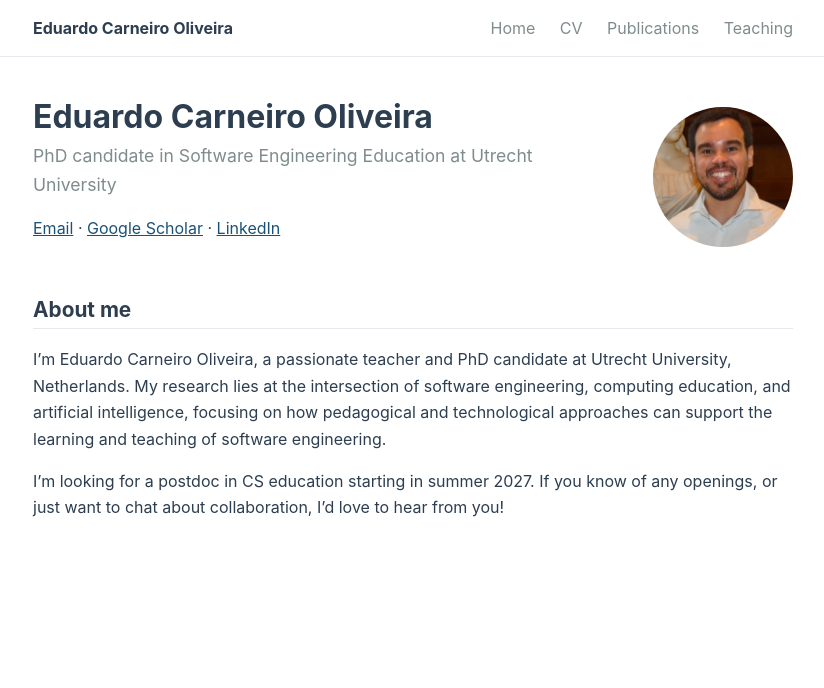
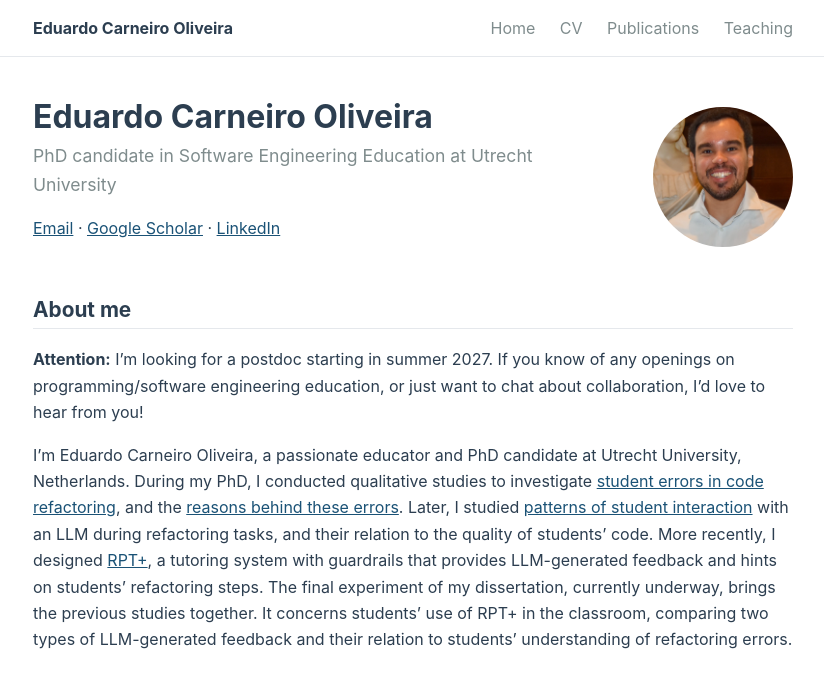
Before and after one commit to eduardo-coliveira/eduardo-coliveira.github.io, a Jekyll site: the page built from index.md, in a window 1280 px wide. Shown: the top 688 px of the page, without its empty margins (227-1051 px from the left). Built offline with Jekyll 4.4.1, drawn with Linux system fonts in a browser that asks for light colours.

Commit message:
Updating homepage.

```diff
--- a/index.md
+++ b/index.md
@@ -17,6 +17,6 @@ layout: default
 
 ## About me
 
-I'm Eduardo Carneiro Oliveira, a passionate teacher and PhD candidate at Utrecht University, Netherlands. My research lies at the intersection of software engineering, computing education, and artificial intelligence, focusing on how pedagogical and technological approaches can support the learning and teaching of software engineering.
+**Attention:** I'm looking for a postdoc starting in summer 2027. If you know of any openings on programming/software engineering education, or just want to chat about collaboration, I'd love to hear from you!
 
-I'm looking for a postdoc in CS education starting in summer 2027. If you know of any openings, or just want to chat about collaboration, I'd love to hear from you!
+I'm Eduardo Carneiro Oliveira, a passionate educator and PhD candidate at Utrecht University, Netherlands. During my PhD, I conducted qualitative studies to investigate [student errors in code refactoring](https://doi.org/10.1145/3587102.3588840), and the [reasons behind these errors](https://doi.org/10.1145/3699538.3699550). Later, I studied [patterns of student interaction](https://doi.org/10.1145/3769994.3770000) with an LLM during refactoring tasks, and their relation to the quality of students' code. More recently, I designed [RPT+](https://doi.org/10.1145/3856208.3856231), a tutoring system with guardrails that provides LLM-generated feedback and hints on students' refactoring steps. The final experiment of my dissertation, currently underway, brings the previous studies together. It concerns students' use of RPT+ in the classroom, comparing two types of LLM-generated feedback and their relation to students' understanding of refactoring errors.
```
